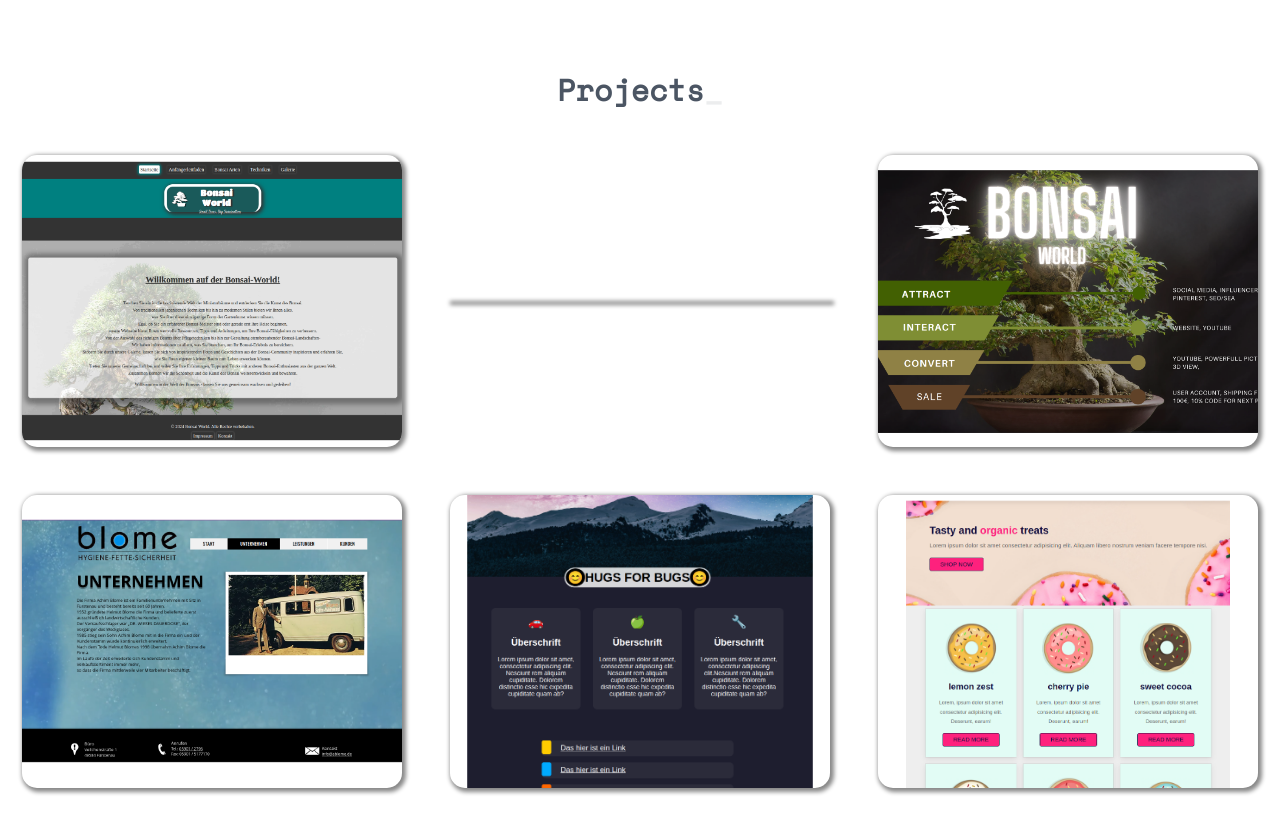
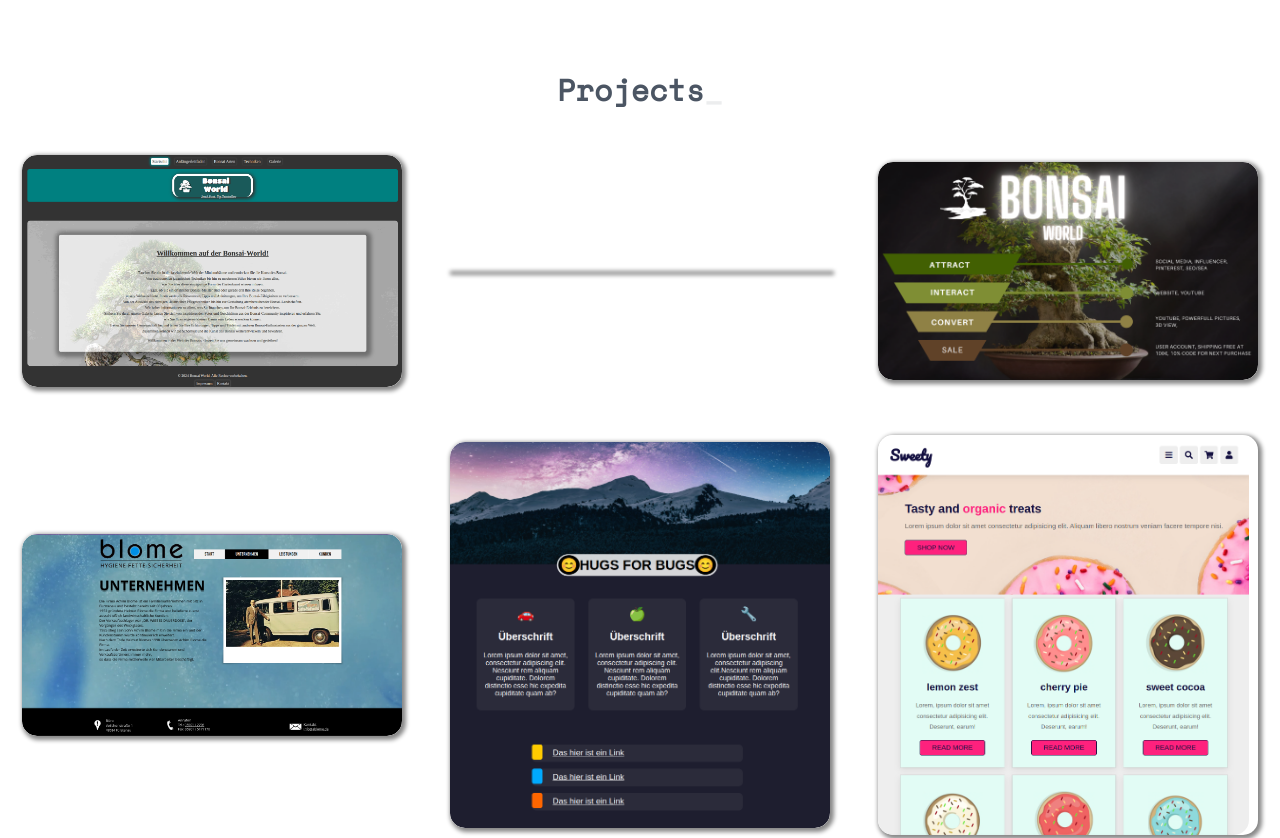
Before and after one commit to k0miker/P0rtfolio, an Astro site: page / in a window 1280 px wide. Shown: the part 2660-3498 px from the top of the page. Built offline with nearby package versions, Linux system fonts and the light colour scheme; Astro itself is replaced by a stand-in of ours.

Commit message:
modal fix

```diff
--- a/src/components/Projects.astro
+++ b/src/components/Projects.astro
@@ -323,8 +323,6 @@
   }
   img {
     max-height: 400px;
-    scale: 1.20;
-    aspect-ratio: 1.3;
     object-fit: cover;
     border-radius: 15px;
     transition: 1s;
```
